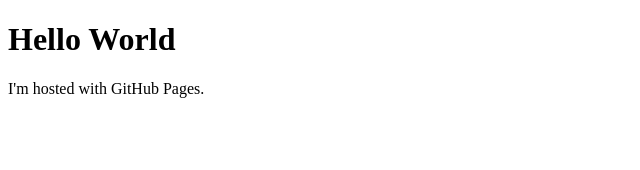
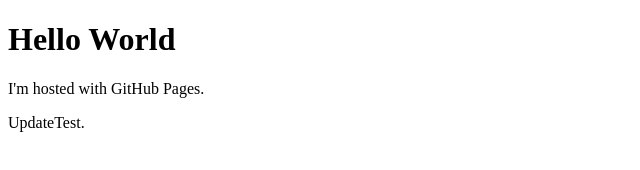
Before and after one commit to edwardzhihaodong/edwardzhihaodong.github.io, a plain HTML site: page index.html in a window 1280 px wide. Shown: the full height of the page, 0-640 px from the left. Drawn offline with Linux system fonts and the light colour scheme.

Commit message:
Update index.html

```diff
--- a/index.html
+++ b/index.html
@@ -3,5 +3,6 @@
 <body>
 <h1>Hello World</h1>
 <p>I'm hosted with GitHub Pages.</p>
+<p>UpdateTest.</p>
 </body>
 </html>
```
